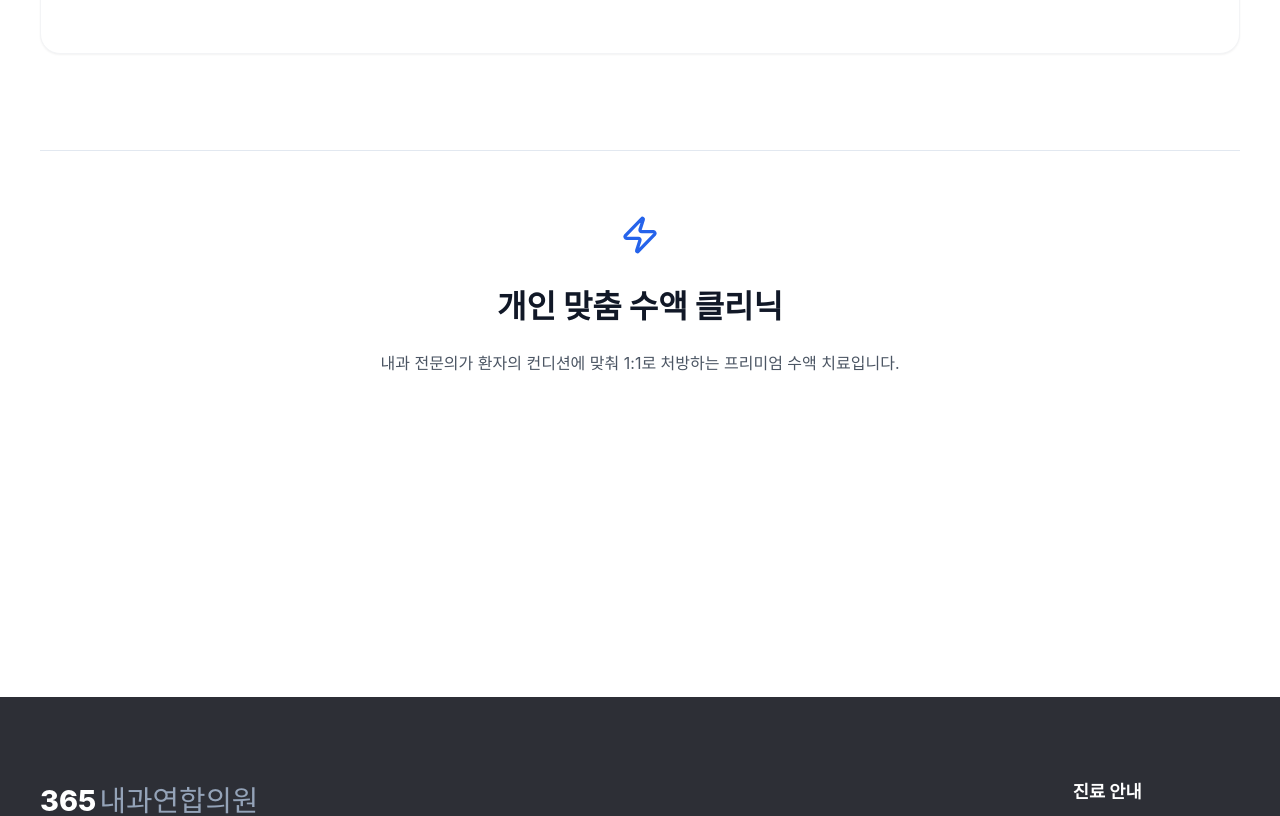
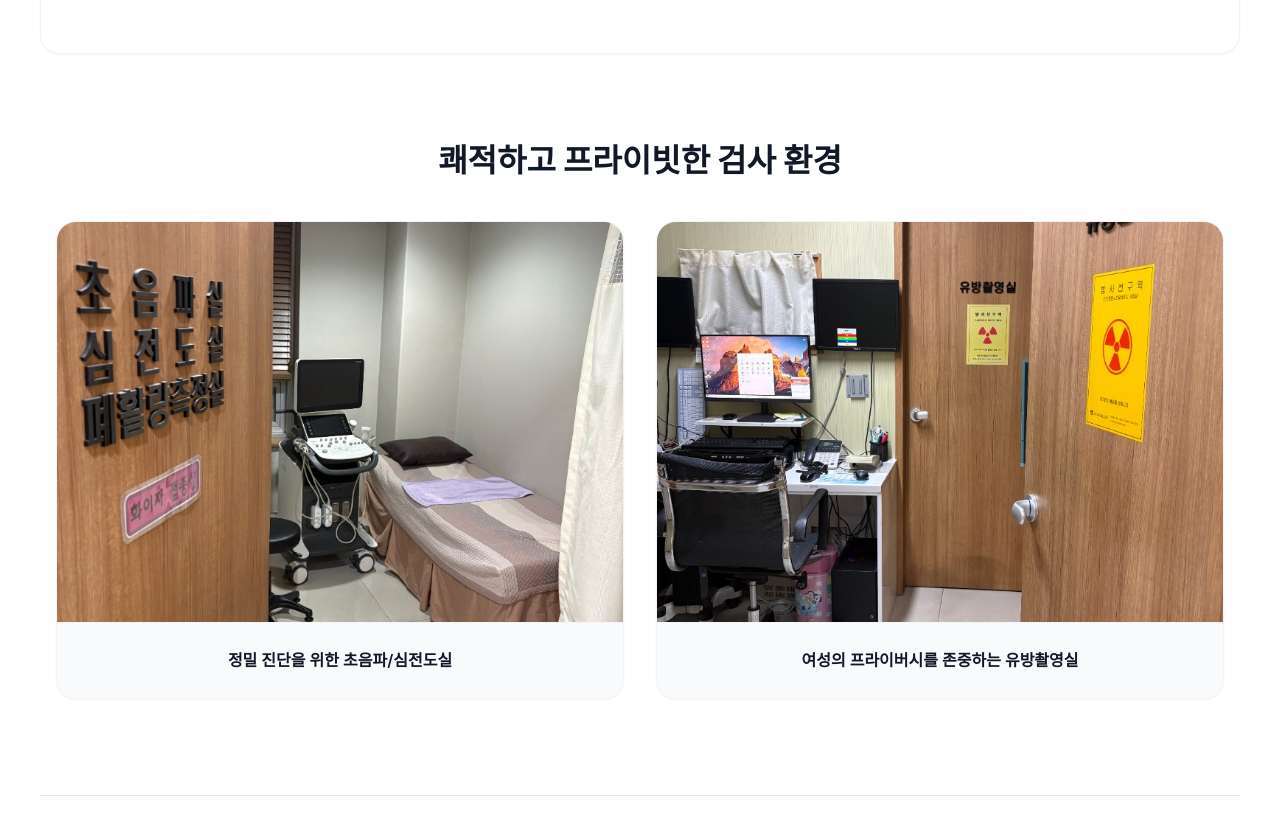
Before and after one commit to bnam1321-bit/365-clinic-web, a Next.js app: page /ultrasound in a window 1280 px wide. Shown: the part 3600-4416 px from the top of the page. Built offline with nearby package versions, Linux system fonts and the light colour scheme; a web font is replaced by a local one.

Commit message:
Add clinic photos to ultrasound clinic page

```diff
--- a/src/app/ultrasound/page.module.css
+++ b/src/app/ultrasound/page.module.css
@@ -162,8 +162,51 @@
     margin-bottom: 3rem;
 }
 
+/* Photo Gallery Styles */
+.photoGrid {
+    display: grid;
+    grid-template-columns: 1fr;
+    gap: 2rem;
+    padding: 0 1rem;
+    margin-bottom: 4rem;
+}
+
+.photoCard {
+    background: white;
+    border-radius: var(--radius-lg);
+    overflow: hidden;
+    box-shadow: var(--shadow-sm);
+    border: 1px solid var(--color-border);
+    transition: transform var(--transition-normal);
+}
+
+.photoCard:hover {
+    transform: translateY(-5px);
+    box-shadow: var(--shadow-md);
+}
+
+.clinicImage {
+    width: 100%;
+    height: 400px;
+    object-fit: cover;
+    display: block;
+}
+
+.photoCaption {
+    padding: 1.5rem;
+    text-align: center;
+    font-weight: 600;
+    color: var(--color-text-primary);
+    background-color: #F8FAFC;
+    border-top: 1px solid var(--color-border);
+}
+
 @media (min-width: 768px) {
     .detailItem {
         padding: 4rem;
     }
+
+    .photoGrid {
+        grid-template-columns: repeat(2, 1fr);
+    }
 }
--- a/src/app/ultrasound/page.tsx
+++ b/src/app/ultrasound/page.tsx
@@ -179,6 +179,27 @@ export default function UltrasoundPage() {
 
                     </div>
 
+                    {/* Clinic Photos */}
+                    <FadeIn delay={0.6}>
+                        <div className={styles.sectionHeader} style={{ marginTop: '5rem', marginBottom: '2rem', textAlign: 'center' }}>
+                            <h2 style={{ fontSize: '2rem', fontWeight: 800, color: 'var(--color-primary)' }}>쾌적하고 프라이빗한 검사 환경</h2>
+                        </div>
+                    </FadeIn>
+                    <div className={styles.photoGrid}>
+                        <FadeIn delay={0.7} direction="up">
+                            <div className={styles.photoCard}>
+                                <img src="/images/ultrasound_clinic_1.jpg" alt="초음파실 및 폐활량측정실 전경" className={styles.clinicImage} />
+                                <div className={styles.photoCaption}>정밀 진단을 위한 초음파/심전도실</div>
+                            </div>
+                        </FadeIn>
+                        <FadeIn delay={0.8} direction="up">
+                            <div className={styles.photoCard}>
+                                <img src="/images/ultrasound_clinic_2.jpg" alt="안전하고 프라이빗한 유방촬영실 전경" className={styles.clinicImage} />
+                                <div className={styles.photoCaption}>여성의 프라이버시를 존중하는 유방촬영실</div>
+                            </div>
+                        </FadeIn>
+                    </div>
+
                     {/* IV Therapy Section (Kept as secondary service) */}
                     <FadeIn delay={0.6}>
                         <div className={styles.ivSection}>
```
Also changed, not shown: public/images/ultrasound_clinic_1.jpg (added), public/images/ultrasound_clinic_2.jpg (added).
